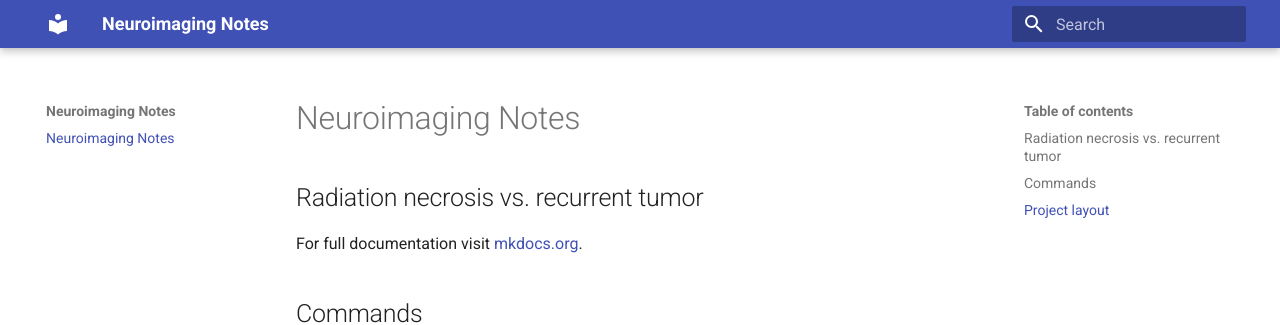
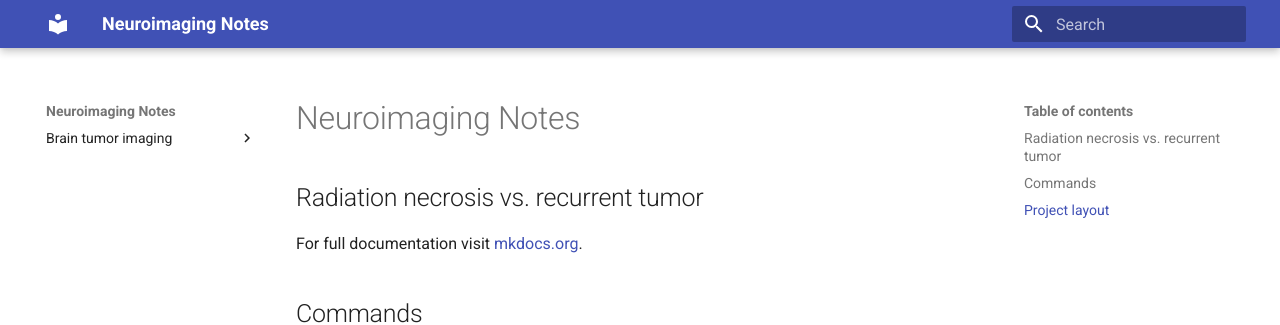
Before and after one commit to landge/neuroimaging, an MkDocs documentation site: the page built from docs/index.md, in a window 1280 px wide. Shown: the top 325 px of the page. Built offline with MkDocs 1.6.1 and Material for MkDocs 9.7.7, drawn with Linux system fonts in a browser that asks for light colours.

Commit message:
Added subsection

```diff
--- a/mkdocs.yml
+++ b/mkdocs.yml
@@ -1,3 +1,8 @@
 site_name: Neuroimaging Notes
 theme:
   name: material
+  features:
+    - navigation.instant
+nav:
+  - 'Brain tumor imaging':
+    - 'Radiation necrosis vs. tumor recurrence': 'rn_vs_rt.md'
```
Also changed, not shown: docs/rn_vs_rt.md (added, +1 -0 lines).
